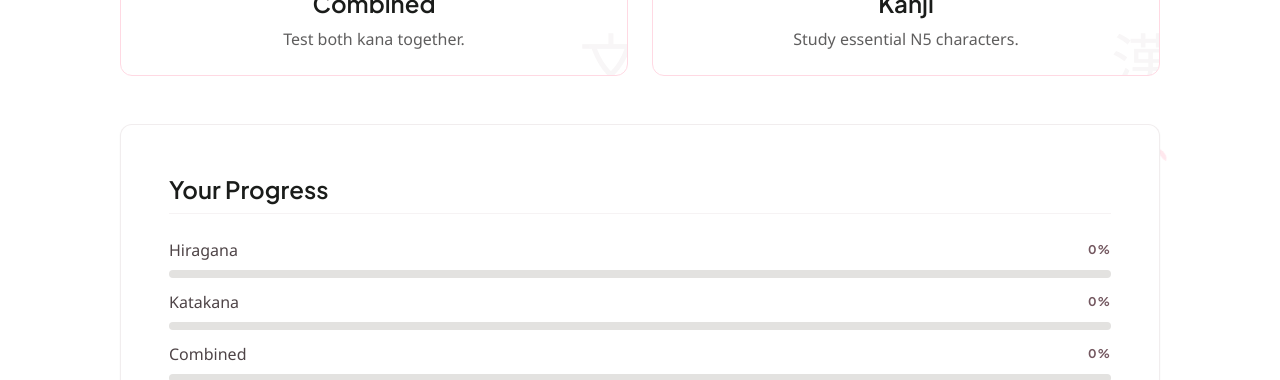
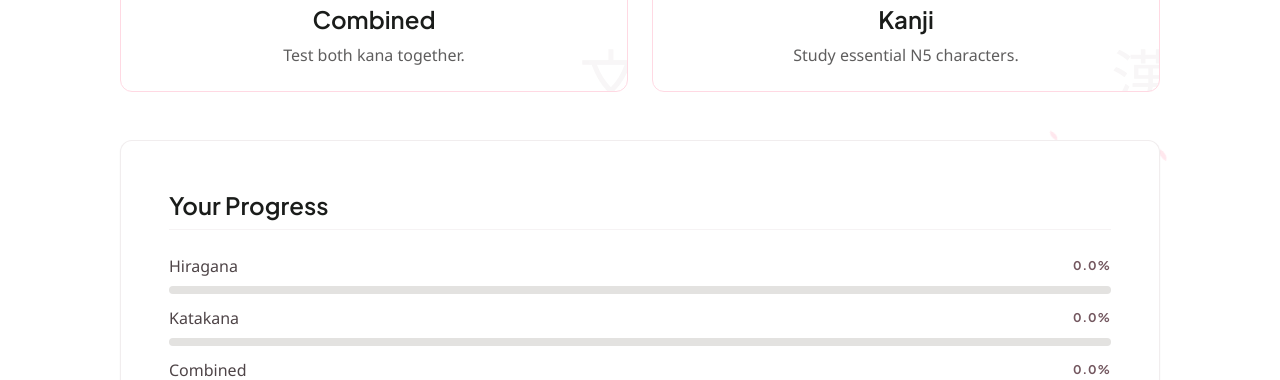
Before and after one commit to pjpangilinan/nihonpath, a plain HTML site: page index.html in a window 1280 px wide. Shown: the part 572-952 px from the top of the page. Drawn offline with nearby package versions, Linux system fonts and the light colour scheme.

Commit message:
fix: smaller chars, home spacing, coverage progress

```diff
--- a/index.html
+++ b/index.html
@@ -62,7 +62,7 @@ tailwind.config = {
   </ul>
   <button class="text-secondary hover:text-primary transition-colors p-2 rounded-full hover:bg-surface-container-high"><span class="material-symbols-outlined">account_circle</span></button>
 </nav>
-<main class="relative z-10 flex-grow pt-[80px] pb-[100px] md:pb-stack-lg max-w-container-max mx-auto px-margin-mobile md:px-margin-desktop w-full flex flex-col gap-stack-lg">
+<main class="relative z-10 flex-grow pt-[96px] pb-[100px] md:pb-stack-lg max-w-container-max mx-auto px-margin-mobile md:px-margin-desktop w-full flex flex-col gap-stack-lg">
   <section class="text-center max-w-2xl mx-auto flex flex-col gap-stack-sm">
     <h1 class="font-display-lg-mobile text-display-lg-mobile md:font-display-lg md:text-display-lg text-primary">Master the Way of Japanese</h1>
     <p class="font-body-lg text-body-lg text-on-surface-variant">A free, static Japanese learning platform for Hiragana, Katakana, and JLPT N5 Kanji.</p>
@@ -125,6 +125,7 @@ tailwind.config = {
 <script>
 initSakura("decorative");
 function renderProgress() {
+  const totals = { hiragana: 71, katakana: 71, combined: 142, kanji: 100 };
   const sections = [
     { key: "hiragana", label: "Hiragana" },
     { key: "katakana", label: "Katakana" },
@@ -134,15 +135,15 @@ function renderProgress() {
   const container = document.getElementById("progress-dashboard");
   if (!container) return;
   container.innerHTML = sections.map(s => {
-    const acc = getAccuracy(s.key);
+    const cov = getCoverage(s.key, totals[s.key]);
     return `
       <div>
         <div class="flex justify-between items-center mb-unit">
           <span class="font-body-md text-body-md text-on-surface-variant font-medium">${s.label}</span>
-          <span class="font-label-caps text-label-caps text-primary">${acc}%</span>
+          <span class="font-label-caps text-label-caps text-primary">${cov}%</span>
         </div>
         <div class="h-[8px] bg-surface-container-highest rounded-full w-full overflow-hidden">
-          <div class="h-full bg-primary rounded-full transition-all duration-1000 ease-out" style="width: ${acc}%"></div>
+          <div class="h-full bg-primary rounded-full transition-all duration-1000 ease-out" style="width: ${Math.min(100, parseFloat(cov))}%"></div>
         </div>
       </div>
     `;
--- a/js/chart.js
+++ b/js/chart.js
@@ -37,7 +37,7 @@ function renderChart(container, dataset, groups, callbacks, initialSelection) {
       card.className = "char-card aspect-square bg-surface border border-outline-variant/50 rounded-xl flex flex-col items-center justify-center cursor-pointer hover:shadow-md transition-all duration-200 relative group";
       card.innerHTML = `
         <div class="absolute top-1 right-1 w-2.5 h-2.5 rounded-full border border-outline-variant transition-colors"></div>
-        <span class="font-japanese-character text-[32px] md:text-japanese-character text-on-surface">${d.char}</span>
+        <span class="font-japanese-character text-[24px] md:text-[40px] text-on-surface">${d.char}</span>
         <span class="font-label-caps text-label-caps text-secondary absolute bottom-1 opacity-0 group-hover:opacity-100 transition-opacity">${d.romaji}</span>
       `;
       card.addEventListener("click", (e) => {
--- a/js/progress.js
+++ b/js/progress.js
@@ -28,3 +28,10 @@ function getAccuracy(section) {
   if (!s || s.attempted === 0) return 0;
   return Math.round((s.correct / s.attempted) * 100);
 }
+
+function getCoverage(section, total) {
+  const data = getProgress();
+  const s = data[section];
+  if (!s || s.attempted === 0 || total === 0) return "0.0";
+  return ((s.attempted / total) * 100).toFixed(1);
+}
--- a/js/quiz.js
+++ b/js/quiz.js
@@ -57,7 +57,7 @@ function startQuiz(container, pool, mode, section, callbacks) {
 
     const group = questions[current];
     const charsHtml = group.map(e =>
-      `<span class="inline-block font-japanese-character text-[80px] md:text-[100px] text-on-surface select-none">${e.char}</span>`
+      `<span class="inline-block font-japanese-character text-[48px] md:text-[64px] text-on-surface select-none">${e.char}</span>`
     ).join("");
     const acceptable = getAcceptableAnswers(group);
     containerEl.innerHTML = `
```
Also changed, not shown: WORKFLOW_STATE.md (+6 -1 lines), kanji.html (+1 -1 lines).
